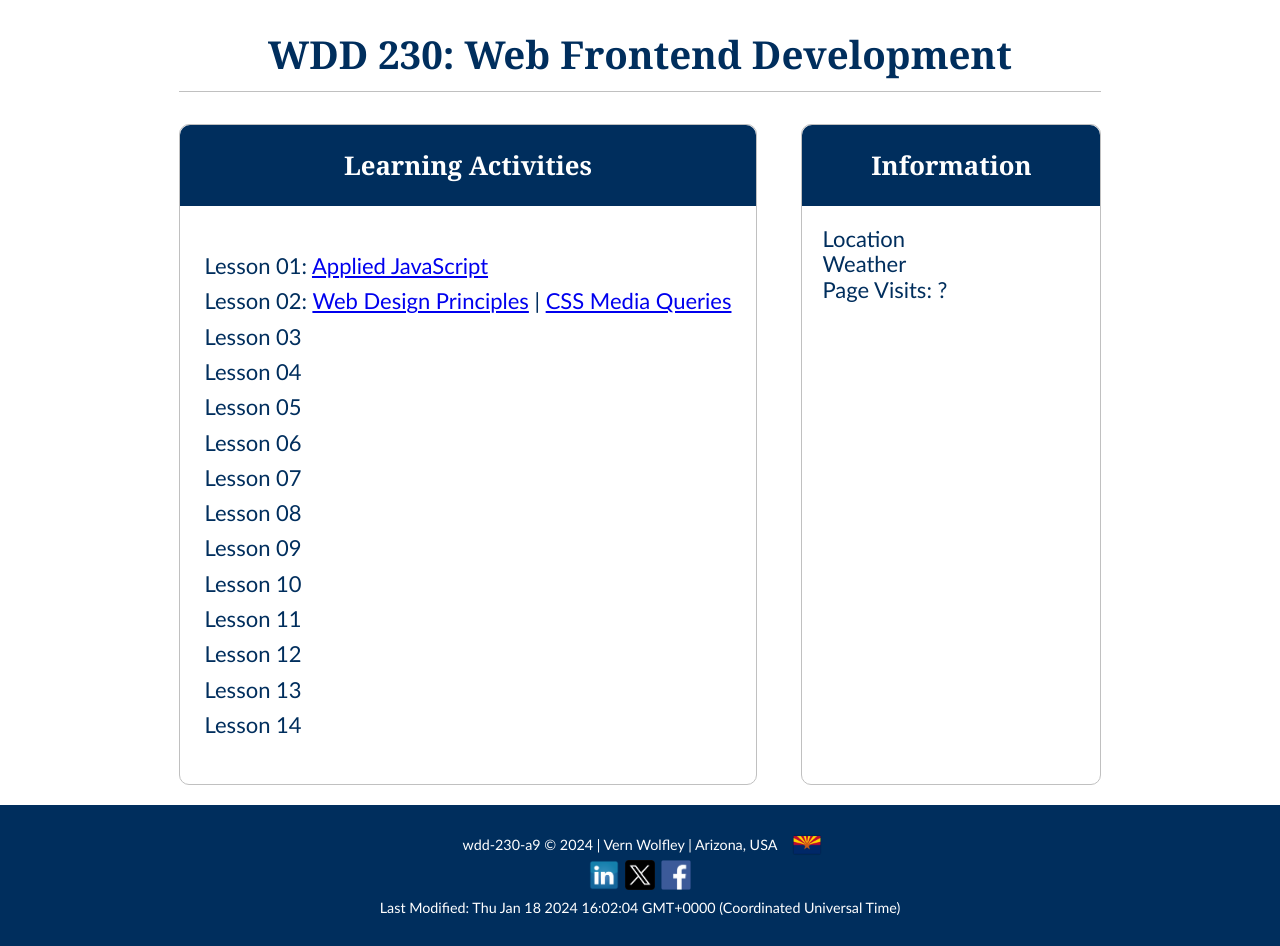
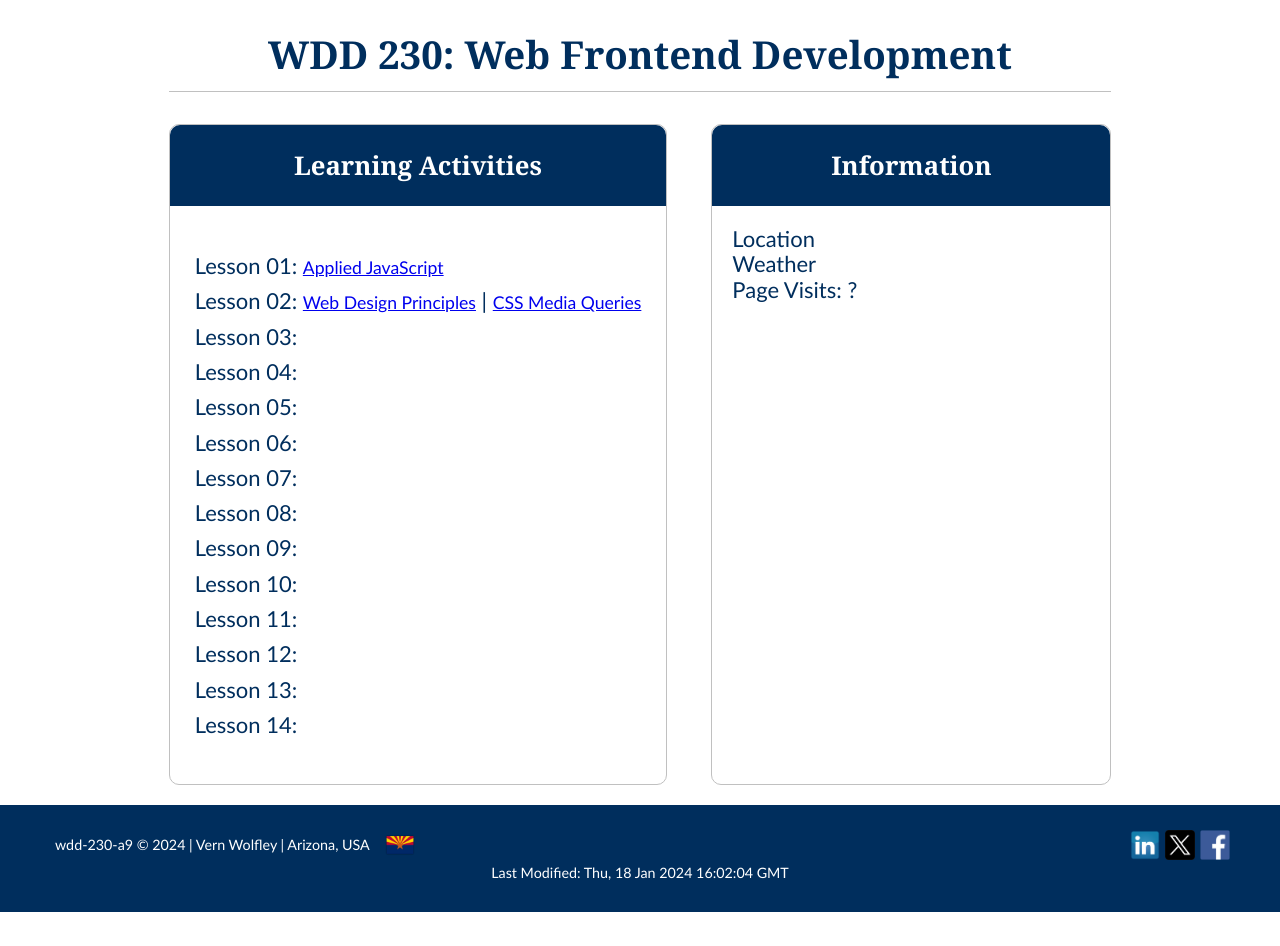
Before and after one commit to vwolfley/wdd-230-a9, a plain HTML site: page index.html in a window 1280 px wide. Shown: the part 240-1186 px from the top of the page. After the commit the page ends 1152 px from the top, so only its background shows below. Drawn offline with Linux system fonts and the light colour scheme.

Commit message:
update footer

```diff
--- a/index.html
+++ b/index.html
@@ -54,30 +54,33 @@
         <main>
             <h2 class="attribute">WDD 230: Web Frontend Development</h2>
             <div class="card-grid">
-                <section class="card">
+                <section class="card one">
                     <div class="card-header">
                         <h3>Learning Activities</h3>
                     </div>
                     <div class="card-content">
                         <ul class="la-card">
                             <li>Lesson 01: <a href="https://codepen.io/vwolfley/pen/wvOzbYy">Applied JavaScript</a></li>
-                            <li>Lesson 02: <a href="lesson02/design.html">Web Design Principles</a> | <a href="lesson02/media-query.html">CSS Media Queries</a></li>
-                            <li>Lesson 03<a href="#"></a></li>
-                            <li>Lesson 04<a href="#"></a></li>
-                            <li>Lesson 05<a href="#"></a></li>
-                            <li>Lesson 06<a href="#"></a></li>
-                            <li>Lesson 07<a href="#"></a></li>
-                            <li>Lesson 08<a href="#"></a></li>
-                            <li>Lesson 09<a href="#"></a></li>
-                            <li>Lesson 10<a href="#"></a></li>
-                            <li>Lesson 11<a href="#"></a></li>
-                            <li>Lesson 12<a href="#"></a></li>
-                            <li>Lesson 13<a href="#"></a></li>
-                            <li>Lesson 14<a href="#"></a></li>
+                            <li>
+                                Lesson 02: <a href="lesson02/design.html">Web Design Principles</a> |
+                                <a href="lesson02/media-query.html">CSS Media Queries</a>
+                            </li>
+                            <li>Lesson 03: <a href="#"></a></li>
+                            <li>Lesson 04: <a href="#"></a></li>
+                            <li>Lesson 05: <a href="#"></a></li>
+                            <li>Lesson 06: <a href="#"></a></li>
+                            <li>Lesson 07: <a href="#"></a></li>
+                            <li>Lesson 08: <a href="#"></a></li>
+                            <li>Lesson 09: <a href="#"></a></li>
+                            <li>Lesson 10: <a href="#"></a></li>
+                            <li>Lesson 11: <a href="#"></a></li>
+                            <li>Lesson 12: <a href="#"></a></li>
+                            <li>Lesson 13: <a href="#"></a></li>
+                            <li>Lesson 14: <a href="#"></a></li>
                         </ul>
                     </div>
                 </section>
-                <section class="card">
+                <section class="card two">
                     <div class="card-header">
                         <h3>Information</h3>
                     </div>
@@ -91,9 +94,10 @@
         </main>
 
         <footer>
+            <div class="footer-info">
                 <div class="copyright">
                     <p>wdd-230-a9 <span id="cYear"></span> | Vern Wolfley | Arizona, USA</p>
-                <img id="azFlag" src="images/arizona-flag.png" alt="arizona arizona-flag" />
+                    <img id="azFlag" src="images/arizona-flag.png" alt="arizona-flag" />
                 </div>
                 <div class="social">
                     <a href="https://www.linkedin.com/in/vern-wolfley-b8322813/" target="_blank">
@@ -103,9 +107,11 @@
                         <img src="images/twitter-x-logo.png" alt="twitter icon" />
                     </a>
                     <a href="https://www.facebook.com/vwolfley" target="_blank">
-                    <img src="images/facebook-logo.png" alt="fb icon" />
+                        <img src="images/facebook-logo.png" alt="face book icon" />
                     </a>
                 </div>
+            </div>
+
             <p id="lastModified"></p>
         </footer>
         <script src="scripts/getdates.js"></script>
--- a/scripts/getdates.js
+++ b/scripts/getdates.js
@@ -10,7 +10,7 @@ const date = new Date()
 let copyrightYear = date.getFullYear();
 document.getElementById("cYear").innerHTML = `&copy; ${copyrightYear}`;
 
-let lastModif = new Date(document.lastModified);
+let lastModif = new Date(document.lastModified).toGMTString();
 document.getElementById("lastModified").innerHTML = `Last Modified: ${lastModif}`;
 
 // console.log(modDate);
--- a/styles/base.css
+++ b/styles/base.css
@@ -68,7 +68,7 @@ nav a:hover {
     color: var(--nav-hover-link-color);
 }
 nav .active {
-	color: yellow;
+    color: yellow;
 }
 
 #headTitle {
@@ -94,6 +94,8 @@ h1 {
 main {
     display: flex;
     flex-direction: column;
+    /* text-align: center;
+    margin: 0 75px; */
     margin: 0 auto;
     padding: 20px;
     background-color: var(--paragraph-background-color);
@@ -147,6 +149,10 @@ main {
     padding: 5px;
 }
 
+.la-card li a {
+    font-size: 0.8em;
+}
+
 /* Footer */
 footer {
     display: flex;
@@ -178,6 +184,24 @@ footer p a:hover {
     text-decoration: underline;
 }
 
+footer .footer-info {
+    display: flex;
+    flex-direction: column;
+    align-items: center;
+    width: 100%;
+}
+footer .social {
+    display: flex;
+    flex-direction: row;
+    gap: 5px;
+}
+footer .social a {
+    display: flex;
+    flex-direction: row;
+    justify-content: center;
+    align-items: center;
+}
+
 footer .social img {
     width: 30px;
     height: 30px;
--- a/styles/larger.css
+++ b/styles/larger.css
@@ -10,6 +10,11 @@
     /* Section Card Area */
     .card-grid {
         display: grid;
-        grid-template-columns: 1fr 300px;
+        grid-template-columns: 1fr 400px;
+    }
+    footer .footer-info {
+        display: flex;
+        flex-direction: row;
+        justify-content: space-between;
     }
 }
```
Lines whose indentation alone changed are shown as unchanged.
